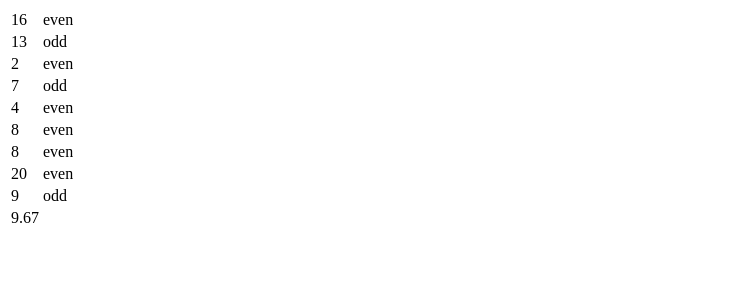
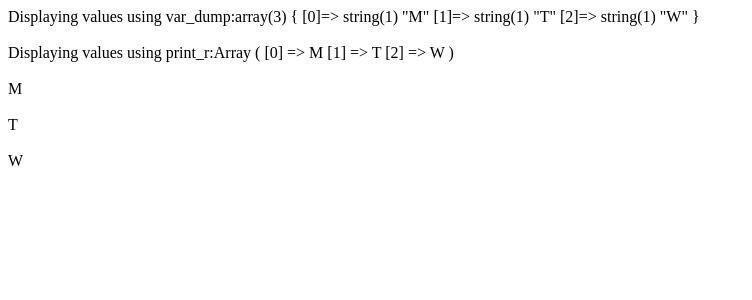
Before and after one commit to tannercyost/cst336-first-app, a PHP site: page /examples/php/index.php in a window 1280 px wide. Shown: the top 300 px of the page, without its empty margins (0-752 px from the left). Run offline with PHP 8.4, Linux system fonts and the light colour scheme.

Commit message:
updated index

```diff
--- a/examples/php/index.php
+++ b/examples/php/index.php
@@ -7,20 +7,22 @@
 
         <?php
 
-        $total = 0;
-        $iterations = 9;
-        echo '<table>';
+        $weekdays = array();
+        $weekdays[] = "M";
+        $weekdays[] = "T";
+        array_push($weekdays,"W");
+        echo "Displaying values using var_dump:";
+        var_dump($weekdays);
+        echo "<br><br>";
+        echo "Displaying values using print_r:";
+        print_r($weekdays);
 
-        for ($i = 0; $i < $iterations; $i++) {
-            echo '<tr>';
-            $num = rand(1, 20);
-            $odd_or_even = (0 == $num % 2) ? 'even' : 'odd';
-            echo "<td>$num</td><td>$odd_or_even</td></tr>";
-            $total += $num;
+        foreach ($weekdays as $day) {
+        	echo "<br><br> $day";
         }
-        $avg = $total / $iterations;
-        $avg = number_format($avg, 2);
-        echo "<tr><td>$avg</td></tr></table>";
+
+
+
 
         ?>
 
--- a/index.php
+++ b/index.php
@@ -9,6 +9,8 @@
         <br />
         <a href="labs/2">Lab 2</a>
         <br />
+        <a href="https://tanneryostlab3.herokuapp.com/">Lab 3</a>
+        <br />
         <a href="homework/1">Homework 1</a>
         <br />
     </body>
```
